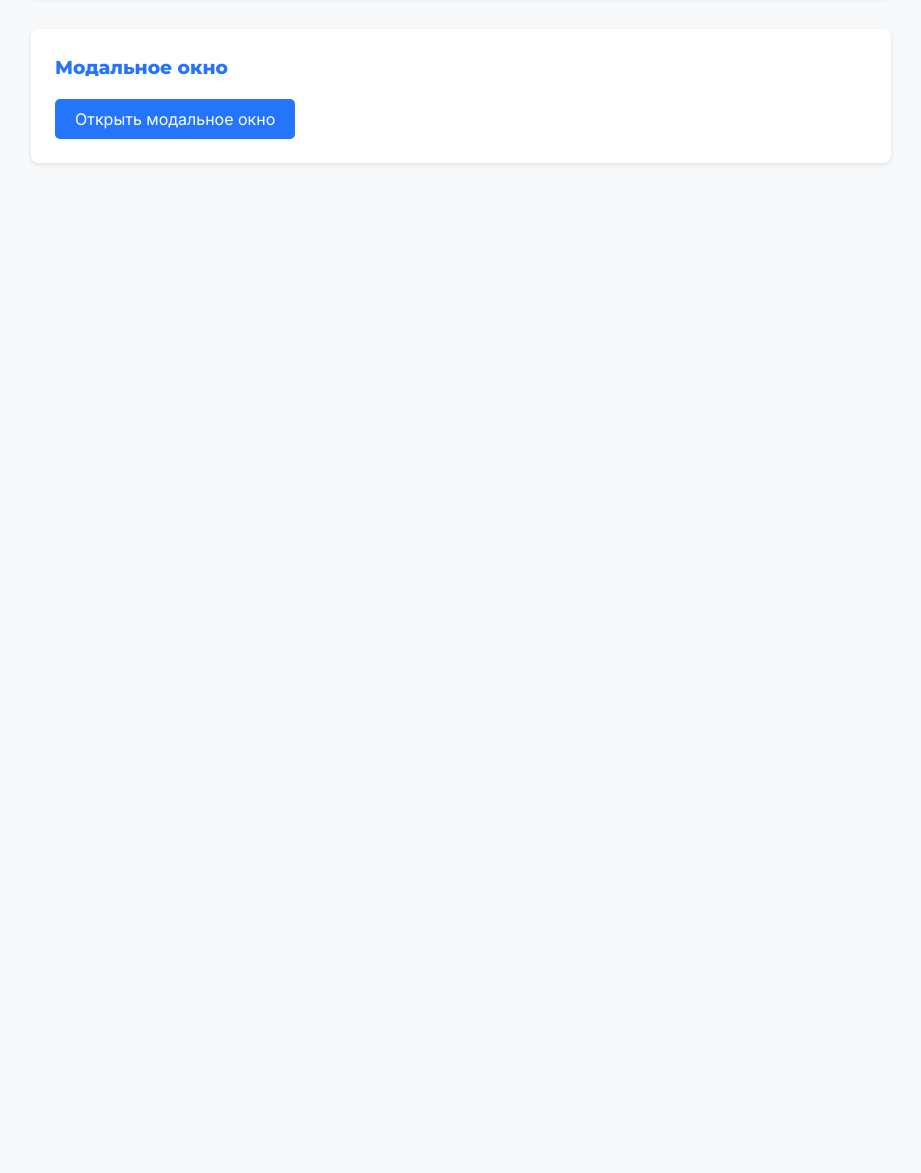
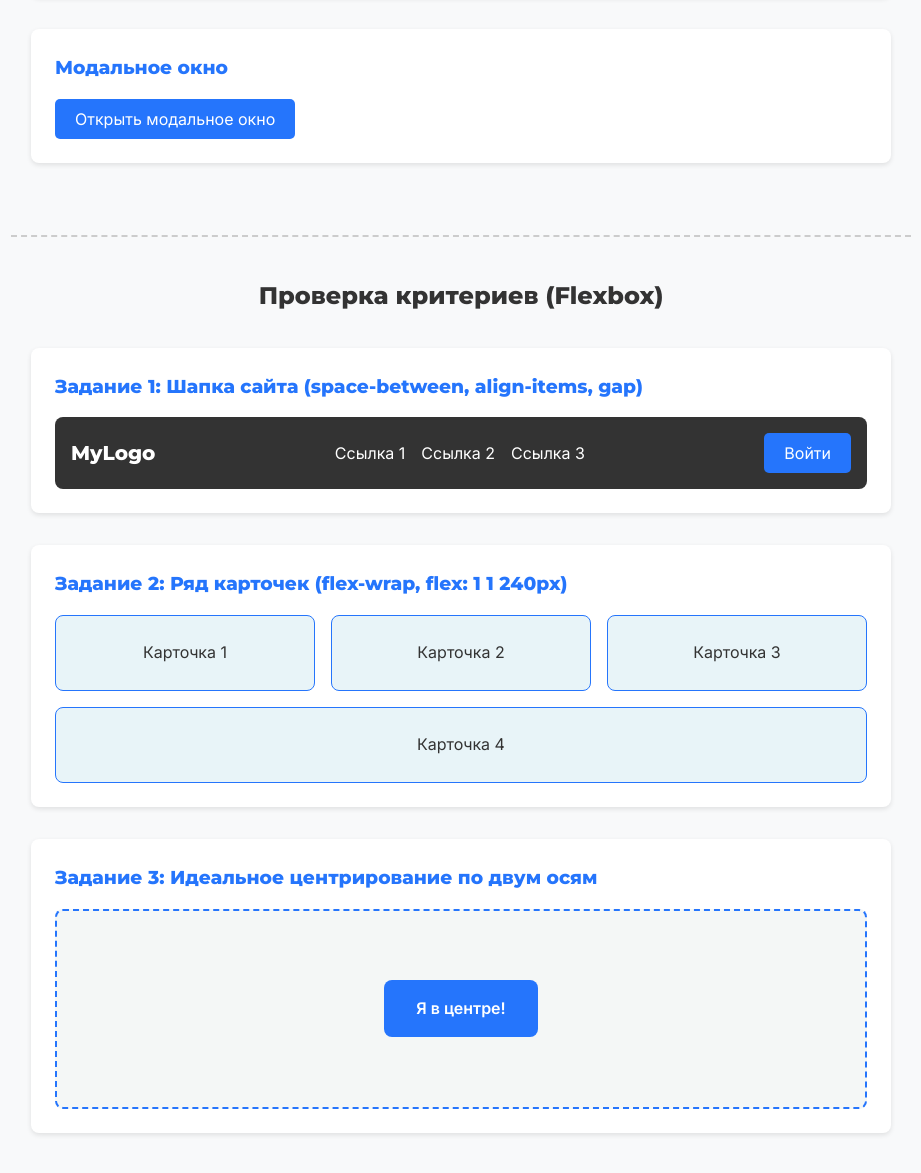
Before and after one commit to stepanchik67/my-first-project, a plain HTML site: page index.html in a window 1280 px wide. Shown: the part 3614-4787 px from the top of the page, without its empty margins (179-1100 px from the left). Before the commit the page ends 3849 px from the top, so only its background shows below. Drawn offline with Linux system fonts and the light colour scheme.

Commit message:
Add files via upload

```diff
--- a/index.html
+++ b/index.html
@@ -171,6 +171,46 @@
         </div>
     </div>
 
+    <!-- ========================================================= -->
+    <!-- НОВЫЙ БЛОК: ВЫПОЛНЕНИЕ КРИТЕРИЕВ ИЗ ЧЕК-ЛИСТА (ДОБАВЛЕНО) -->
+    <!-- ========================================================= -->
+    <div class="practicum-task-wrapper">
+        <h2>Проверка критериев (Flexbox)</h2>
+
+        <!-- Критерий 1: Шапка сайта со space-between, align-items и gap -->
+        <div class="task-block">
+            <h3>Задание 1: Шапка сайта (space-between, align-items, gap)</h3>
+            <header class="practicum-header">
+                <div class="logo">MyLogo</div>
+                <nav class="practicum-nav">
+                    <a href="#">Ссылка 1</a>
+                    <a href="#">Ссылка 2</a>
+                    <a href="#">Ссылка 3</a>
+                </nav>
+                <button class="btn btn-primary">Войти</button>
+            </header>
+        </div>
+
+        <!-- Критерий 2: Ряд карточек с flex-wrap и flex: 1 1 240px -->
+        <div class="task-block">
+            <h3>Задание 2: Ряд карточек (flex-wrap, flex: 1 1 240px)</h3>
+            <div class="practicum-cards-container">
+                <div class="practicum-card">Карточка 1</div>
+                <div class="practicum-card">Карточка 2</div>
+                <div class="practicum-card">Карточка 3</div>
+                <div class="practicum-card">Карточка 4</div>
+            </div>
+        </div>
+
+        <!-- Критерий 3: Идеальное центрирование по двум осям на Flexbox -->
+        <div class="task-block">
+            <h3>Задание 3: Идеальное центрирование по двум осям</h3>
+            <div class="practicum-center-box">
+                <div class="practicum-center-content">Я в центре!</div>
+            </div>
+        </div>
+    </div>
+
     <!-- Скрипт для работы модального окна -->
     <script>
         const modal = document.getElementById('myModal');
@@ -184,8 +224,6 @@
         closeBtn.onclick = function() {
             modal.style.display = 'none';
         }
-
-
     </script>
 
 </body>
--- a/style.css
+++ b/style.css
@@ -468,3 +468,76 @@ p {
     margin-bottom: 20px;
     color: #666;
 }
+
+
+/* =========================================================
+   НОВЫЕ СТИЛИ ДЛЯ КРИТЕРИЕВ ИЗ ЧЕК-ЛИСТА (ДОБАВЛЕНО)
+   ========================================================= */
+
+/* Задание 1: Шапка сайта со space-between, align-items и gap */
+.practicum-header {
+    display: flex;
+    justify-content: space-between; /* space-between */
+    align-items: center; /* align-items */
+    gap: 1rem; /* gap */
+    padding: 1rem;
+    background-color: #333;
+    color: white;
+    border-radius: 0.5rem;
+}
+
+.practicum-header .logo {
+    font-weight: bold;
+    font-size: 1.25rem;
+    font-family: 'Montserrat', sans-serif;
+}
+
+.practicum-nav {
+    display: flex;
+    gap: 1rem;
+}
+
+.practicum-nav a {
+    color: white;
+    text-decoration: none;
+}
+
+.practicum-nav a:hover {
+    color: #ffcc00;
+}
+
+/* Задание 2: Ряд карточек с flex-wrap и flex: 1 1 240px */
+.practicum-cards-container {
+    display: flex;
+    flex-wrap: wrap; /* flex-wrap */
+    gap: 1rem;
+}
+
+.practicum-card {
+    flex: 1 1 240px; /* flex: 1 1 240px */
+    background-color: #e8f4f8;
+    border: 1px solid #2575fc;
+    padding: 1.5rem;
+    border-radius: 0.5rem;
+    text-align: center;
+    box-sizing: border-box;
+}
+
+/* Задание 3: Идеальное центрирование по двум осям на Flexbox */
+.practicum-center-box {
+    display: flex;
+    justify-content: center; /* По горизонтали */
+    align-items: center;     /* По вертикали */
+    height: 200px;           /* Задаем высоту для наглядности вертикального центрирования */
+    background-color: #f4f7f6;
+    border: 2px dashed #2575fc;
+    border-radius: 0.5rem;
+}
+
+.practicum-center-content {
+    background-color: #2575fc;
+    color: white;
+    padding: 1rem 2rem;
+    border-radius: 0.5rem;
+    font-weight: bold;
+}
```
